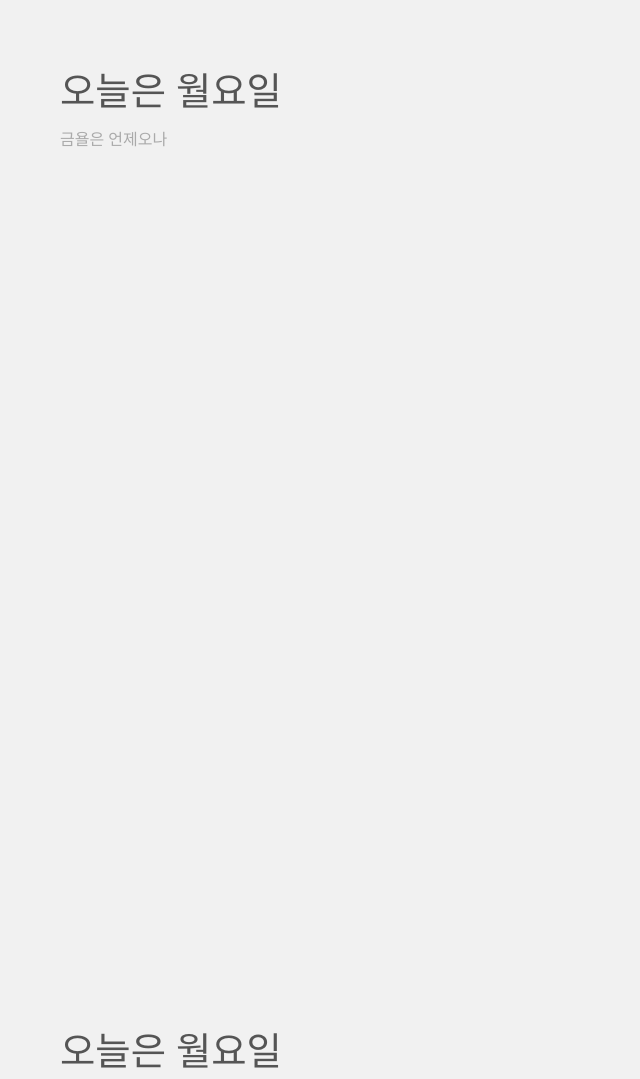
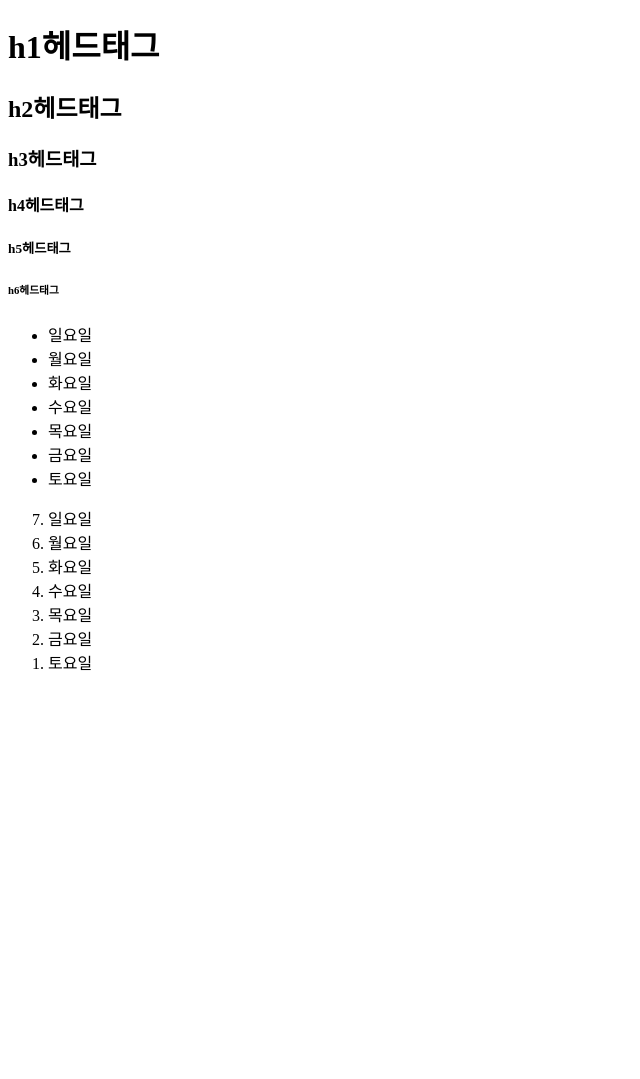
Before and after one commit to yourjean/1114, a plain HTML site: page index.html in a window 1280 px wide. Shown: the top 1079 px of the page, without its empty margins (0-640 px from the left). After the commit the page ends 800 px from the top, so only its background shows below. Drawn offline with nearby package versions, Linux system fonts and the light colour scheme.

Commit message:
second commit

```diff
--- a/index.html
+++ b/index.html
@@ -4,125 +4,38 @@
     <meta charset="UTF-8">
     <meta http-equiv="X-UA-Compatible" content="IE=edge">
     <meta name="viewport" content="width=device-width, initial-scale=1.0">
-    <title>애니메이션</title>
-
-    <style>
-        /* 1114-001 t스타일시트 */
-body {
-	margin: 0;
-	padding: 0;
-	font-family: "Open Sans", sans-serif;
-	background-color: #f1f1f1;
-	color: #555;
-}
-h1, h2, h3, h4, h5, h6, p {
-	margin: 0;
-	padding: 0;
-}
-section {
-	/* height: 200px; *//* jQuery test height */
-	height: 900px;
-}
-section h1 {
-	margin: 60px 0 10px 60px;
-	font-size: 2.4em;
-	font-weight: 300;
-	opacity: 0;
-	transform: translateX(-100px);
-	transition: opacity 0.4s, transform 0.6s;
-}
-section p {
-	margin-left: 60px;
-	color: #aaa;
-	opacity: 0;
-	transform: translateX(-100px);
-	transition: opacity 0.4s, transform 0.6s;
-	transition-delay: 0.4s;
-}
-section.active h1,
-section.active p {
-	opacity: 1;
-	transform: translateX(0);
-    /* 오른쪽에 좌표값이 있으면 left850px(x)->right0px(o) */
-}
-    </style>
-
+    <title> 오늘은 개강일 </title>
+    <link rel="shortcut icon" href="favicon.ico" type="image/x-icon">
 </head>
 <body>
-    <div class="container">
-        <section id="page1">
-            <h1>오늘은 월요일</h1>
-            <p>금욜은 언제오나</p>
-        </section>
+    <h1>h1헤드태그</h1>
+    <h2>h2헤드태그</h2>
+    <h3>h3헤드태그</h3>
+    <h4>h4헤드태그</h4>
+    <h5>h5헤드태그</h5>
+    <h6>h6헤드태그</h6>
 
-        <section id="page2">
-            <h1>오늘은 월요일</h1>
-            <p>금욜은 언제오나</p>
-        </section>
+    <ul type="disc">
+        <li>일요일</li>
+        <li>월요일</li>
+        <li>화요일</li>
+        <li>수요일</li>
+        <li>목요일</li>
+        <li>금요일</li>
+        <li>토요일</li>
+    </ul>
 
-        <section id="page3">
-            <h1>오늘은 월요일</h1>
-            <p>금욜은 언제오나</p>
-        </section>
+    <ol type="1" reversed>
+        <li>일요일</li>
+        <li>월요일</li>
+        <li>화요일</li>
+        <li>수요일</li>
+        <li>목요일</li>
+        <li>금요일</li>
+        <li>토요일</li>
+    </ol>
 
-        <section id="page4">
-            <h1>오늘은 월요일</h1>
-            <p>금욜은 언제오나</p>
-        </section>
 
-        <section id="page5">
-            <h1>오늘은 월요일</h1>
-            <p>금욜은 언제오나</p>
-        </section>
 
-        <section id="page6">
-            <h1>오늘은 월요일</h1>
-            <p>금욜은 언제오나</p>
-        </section>
-        <!-- 6page -->
-
-    </div>
-    <script src="http://code.jquery.com/jquery-1.10.1.min.js"></script>
-    <script>
-
-        setTimeout(function(){
-            $("body,html").animate({scrollTop:0},600,function(){
-                $("#page1").addClass("active");
-
-                $(window).scroll(function(){
-                    let t=$(this).scrollTop();
-
-                    if(t<=$("#page1").offset().top+300){
-                        $("#page1").addClass("active");
-                    }
-
-                    else if(t<=$("#page2").offset().top+300){
-                        $("#page2").addClass("active");
-                    }
-
-                    else if(t<=$("#page3").offset().top+300){
-                        $("#page3").addClass("active");
-                    }
-
-                    else if(t<=$("#page4").offset().top+300){
-                        $("#page4").addClass("active");
-                    }
-
-                    else if(t<=$("#page5").offset().top+300){
-                        $("#page5").addClass("active");
-                    }
-
-                    else if(t<$("body,html").height()){
-                        $("#page6").addClass("active");
-                        //위의 5개는 복붙, 마지막만 다르게
-                        //t가 "body,html"의 height값보다 작다면 addClass=active
-                    }
-
-                });
-            });
-        },150);
-        // 150=0.15초
-
-    </script>
 </body>
 </html>
```
